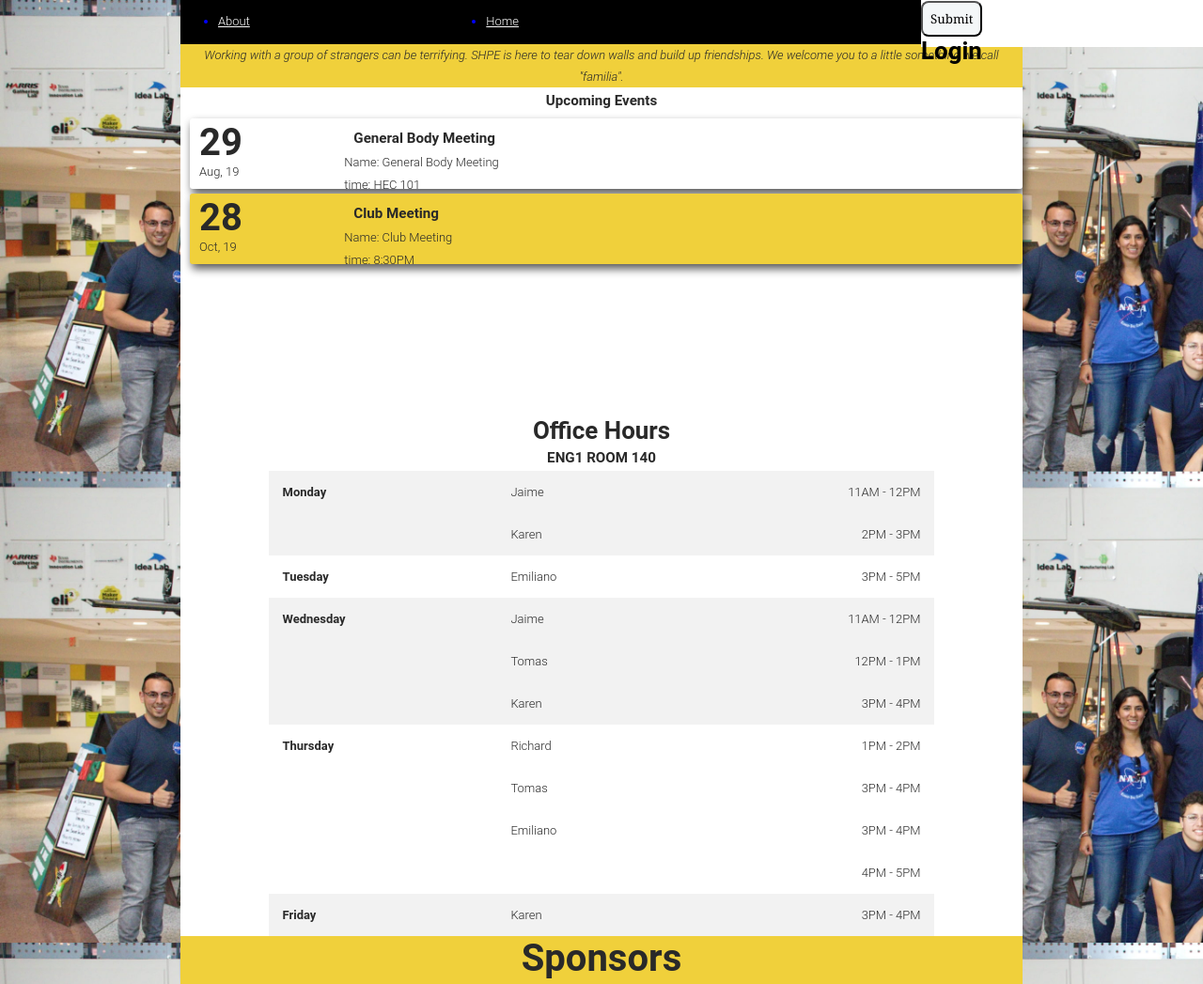
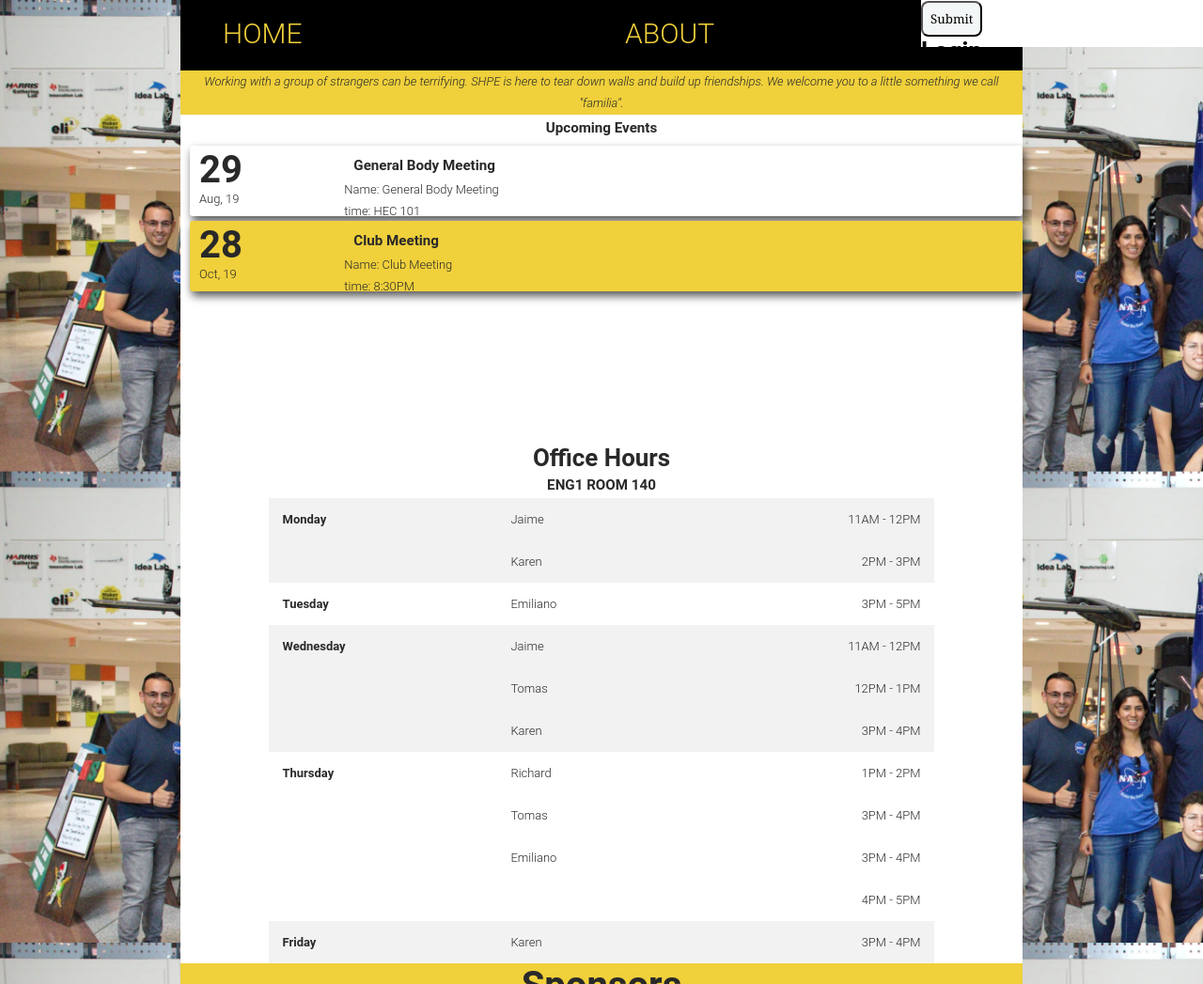
Before and after one commit to HanielDiaz/shpeucfWebsite, a React app: page / in a window 1280 px wide. Shown: the top 1047 px of the page at 94% size. Built offline with nearby package versions, Linux system fonts and the light colour scheme; some packages are replaced by stand-ins of ours.

Commit message:
Made header look slightly better

```diff
--- a/src/components/header.js
+++ b/src/components/header.js
@@ -10,6 +10,16 @@ class Header extends Component {
         this.state = {
 
         }
+        this.pages = [
+        {
+            text: "Home",
+            link: ""
+        },
+        {
+            text: "About",
+            link: "About"
+        },
+        ]
     }
 
     componentWillMount() {
@@ -18,18 +28,16 @@ class Header extends Component {
 
     render() {
         return (
-            <div className=''>
+            <div className='containerGeneral'>
                 <div className='containerGeneral'>
-                        <ul className='list'>
-                            <li className='listElement'>
-                                <Link to="./About" style={{color: '#fff'}}>About</Link>
-                            </li>
-                            <li className='listElement'>
-                                <Link to="/" style={{color: '#fff'}}>Home</Link>
-                            </li>
+                        <ul
+                        className="list"
+                        open={false}
+                        >
+                            {this.pages.map(({text, link}) => (
+                                <Link className="listElement" to={`./${link}`}>{text}</Link>
+                            ))}
                         </ul>
-                        <div style={{flex:.5}}/>
-
                 </div>
                 <Login/>
             </div>
--- a/src/style/components/header.css
+++ b/src/style/components/header.css
@@ -1,13 +1,13 @@
 .containerGeneral {
     flex: 1;
-    height: 60;
+    height: 75px;
     display: flexbox;
     display: -webkit-box;
     display: -ms-flexbox;
     display: -moz-box;
     display: -webkit-flex;
     flex-direction: row;
-    background-color: black;
+    background-color: #000;
 }
 
 .element {
@@ -25,9 +25,13 @@
 }
 
 .listElement {
-     flex: 1;
-     flex-direction: row;
-     color: blue;
+    flex: 1;
+    padding: 5px;
+    font-size: 30px;
+    list-style-type: none;
+    text-decoration: none;
+    text-transform: uppercase;
+    color: #f0d03b;
 }
 
 .menu {
```
